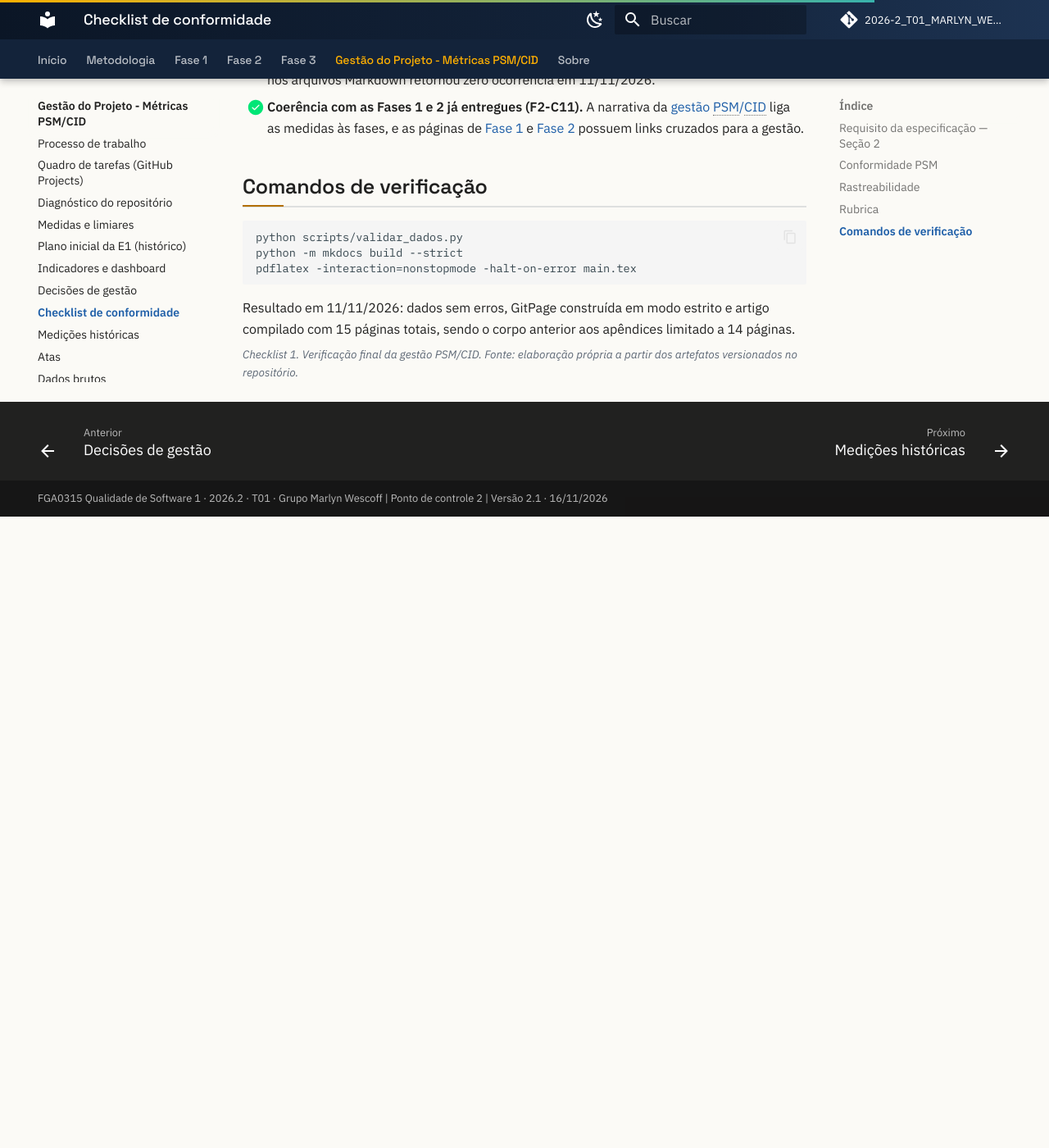
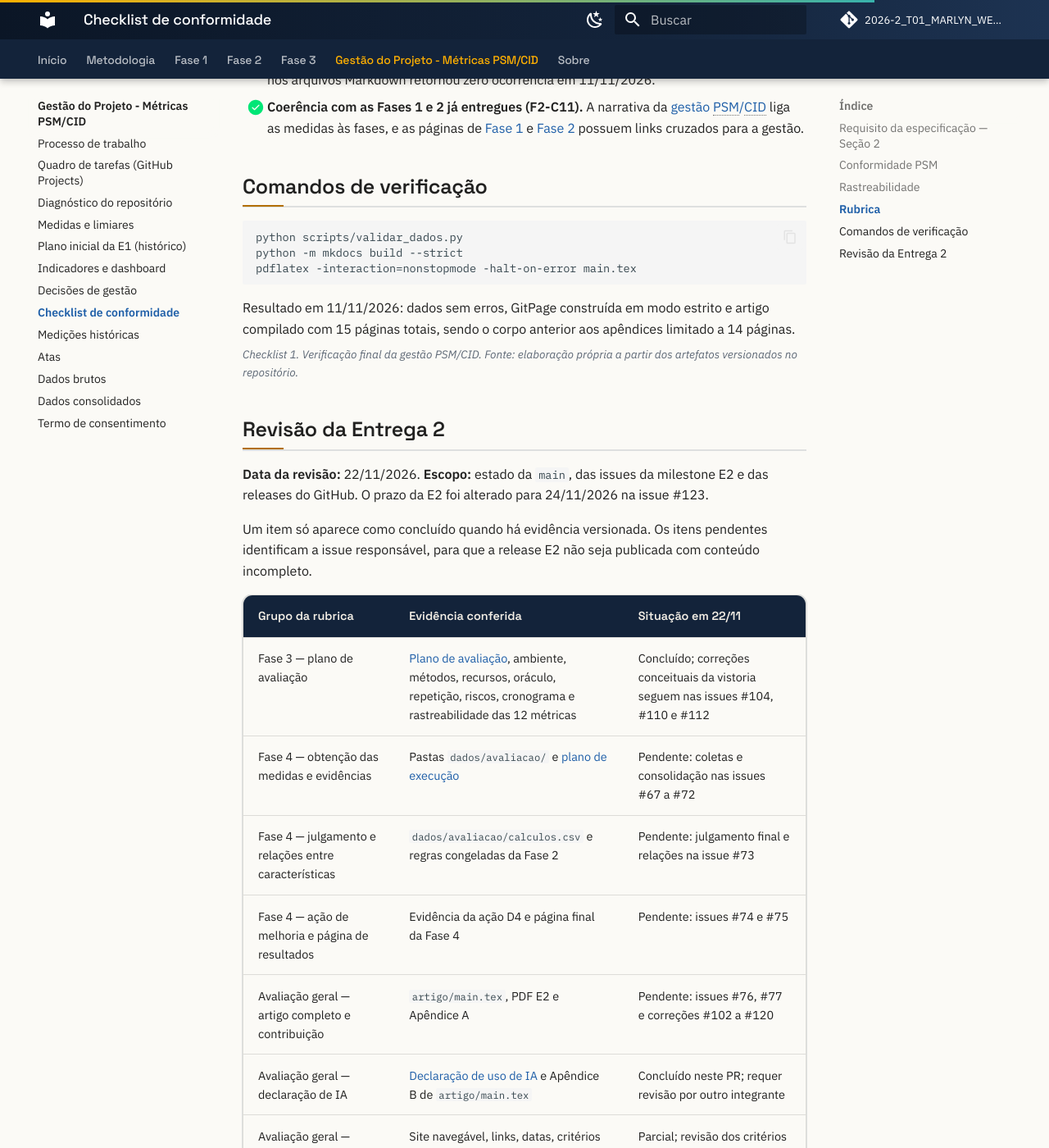
Before and after one commit to FCTE-Qualidade-de-Software-1/2026-2_T01_MARLYN_WESCOFF, an MkDocs documentation site: the page built from docs/metricas/05-checklist-entrega.md, in a window 1280 px wide and 1400 px high, scrolled down 1935 px. Shown: the whole window at 82% size. Built offline with MkDocs 1.6.1 and Material for MkDocs 9.7.7, drawn with Linux system fonts in a browser that asks for light colours; comment, search, counter and statistics services are not loaded; before the commit the page ends 2565 px from its top, so only the background shows below that; some of the changed text lies outside the part shown.

Commit message:
docs: preparar fechamento da release E2

```diff
--- a/docs/metricas/05-checklist-entrega.md
+++ b/docs/metricas/05-checklist-entrega.md
@@ -45,3 +45,22 @@ pdflatex -interaction=nonstopmode -halt-on-error main.tex
 Resultado em 11/11/2026: dados sem erros, GitPage construída em modo estrito e artigo compilado com 15 páginas totais, sendo o corpo anterior aos apêndices limitado a 14 páginas.
 
 <p class="legenda">Checklist 1. Verificação final da gestão PSM/CID. Fonte: elaboração própria a partir dos artefatos versionados no repositório.</p>
+
+## Revisão da Entrega 2
+
+**Data da revisão:** 22/11/2026. **Escopo:** estado da `main`, das issues da milestone E2 e das releases do GitHub. O prazo da E2 foi alterado para 24/11/2026 na issue #123.
+
+Um item só aparece como concluído quando há evidência versionada. Os itens pendentes identificam a issue responsável, para que a release E2 não seja publicada com conteúdo incompleto.
+
+| Grupo da rubrica | Evidência conferida | Situação em 22/11 |
+|---|---|---|
+| Fase 3 — plano de avaliação | [Plano de avaliação](../fase-3/plano-de-avaliacao.md), ambiente, métodos, recursos, oráculo, repetição, riscos, cronograma e rastreabilidade das 12 métricas | Concluído; correções conceituais da vistoria seguem nas issues #104, #110 e #112 |
+| Fase 4 — obtenção das medidas e evidências | Pastas `dados/avaliacao/` e [plano de execução](../fase-4/plano-de-execucao.md) | Pendente: coletas e consolidação nas issues #67 a #72 |
+| Fase 4 — julgamento e relações entre características | `dados/avaliacao/calculos.csv` e regras congeladas da Fase 2 | Pendente: julgamento final e relações na issue #73 |
+| Fase 4 — ação de melhoria e página de resultados | Evidência da ação D4 e página final da Fase 4 | Pendente: issues #74 e #75 |
+| Avaliação geral — artigo completo e contribuição | `artigo/main.tex`, PDF E2 e Apêndice A | Pendente: issues #76, #77 e correções #102 a #120 |
+| Avaliação geral — declaração de IA | [Declaração de uso de IA](../sobre/uso-de-ia.md) e Apêndice B de `artigo/main.tex` | Concluído neste PR; requer revisão por outro integrante |
+| Avaliação geral — GitPage e rastreabilidade | Site navegável, links, datas, critérios e versão da entrega | Parcial; revisão dos critérios na issue #107 e novo prazo na issue #123 |
+| Avaliação geral — release E2 | Tag E2 e PDF final anexado à release | Pendente; publicar somente após o merge das dependências acima |
+
+<p class="legenda">Checklist 2. Revisão da rubrica e das dependências da Entrega 2. Fonte: artefatos versionados e estado das issues e releases do GitHub em 22/11/2026.</p>
--- a/docs/metricas/dados/brutos/esforco.csv
+++ b/docs/metricas/dados/brutos/esforco.csv
@@ -47,3 +47,4 @@ data,membro,fase,tipo_atividade,issue,horas,tipo_registro,observacao
 2026-11-15,Carlos Eduardo Deusdara Motta,4,analise,#72,1.5,registrado,Planilha de cálculos e script de julgamento de G1 a G3
 2026-11-15,Bernardo Broetto Brun,3,documentacao,#56,3,registrado, Seção da Fase 3 e custos estimados e realizados no artigo
 2026-11-15,Pedro Goncalves Rocha,gestao,documentacao,#59,2,registrado, Registro da DG-10 (PC1 não apresentado)
+2026-11-22,Bernardo Broetto Brun,gestao,gestao,#78,3,registrado, Declaração de IA final revisão da rubrica e preparação do PR da release E2
```
Also changed, not shown: docs/sobre/uso-de-ia.md (+1 -0 lines), 1 other file.
